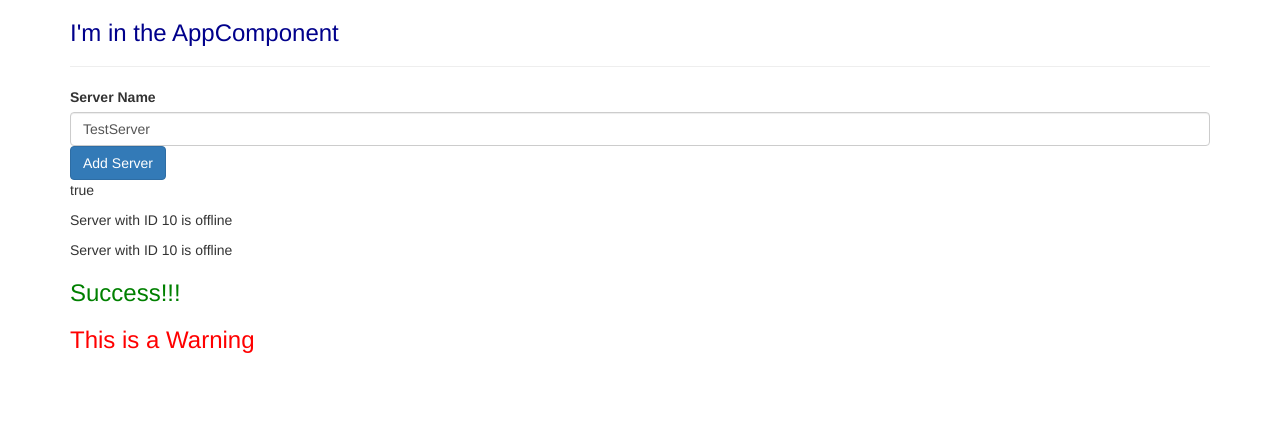
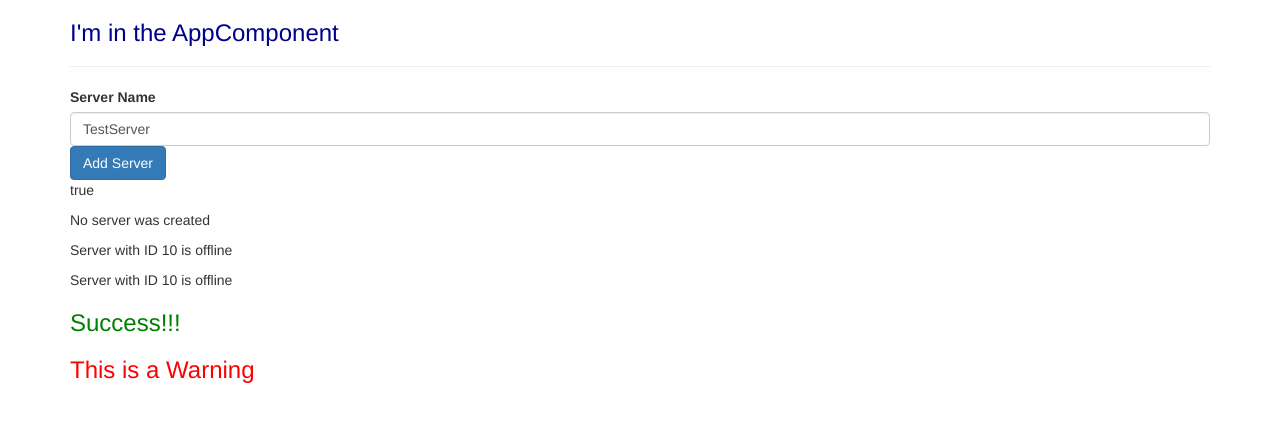
Before and after one commit to Jayce77/AngularProjects, an Angular app in the folder my-first-app/: page / in a window 1280 px wide. Shown: the top 422 px of the page. Built offline with nearby package versions, Linux system fonts and the light colour scheme.

Commit message:
added else condtion with local reference

```diff
--- a/my-first-app/src/app/servers/servers.component.html
+++ b/my-first-app/src/app/servers/servers.component.html
@@ -16,6 +16,9 @@
 </button>
 <p [innerText]="allowNewServer"></p>
 <!-- <p>{{ serverCreationStatus }}</p> -->
-<p *ngIf="serverCreated">Server was created. Server name is {{serverName}}</p>
+<p *ngIf="serverCreated; else noServer">Server was created. Server name is {{serverName}}</p>
+<ng-template #noServer>
+  <p>No server was created</p>
+</ng-template>
 <app-server></app-server>
 <app-server></app-server>
```
